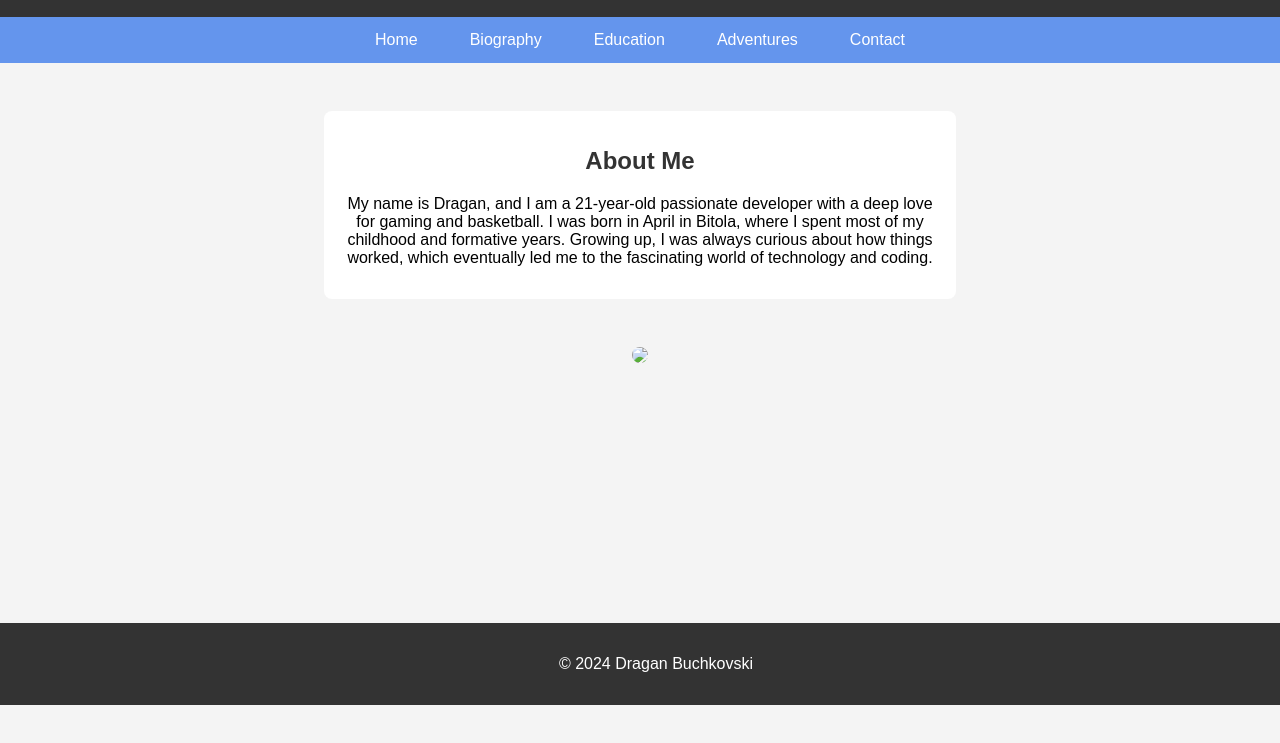
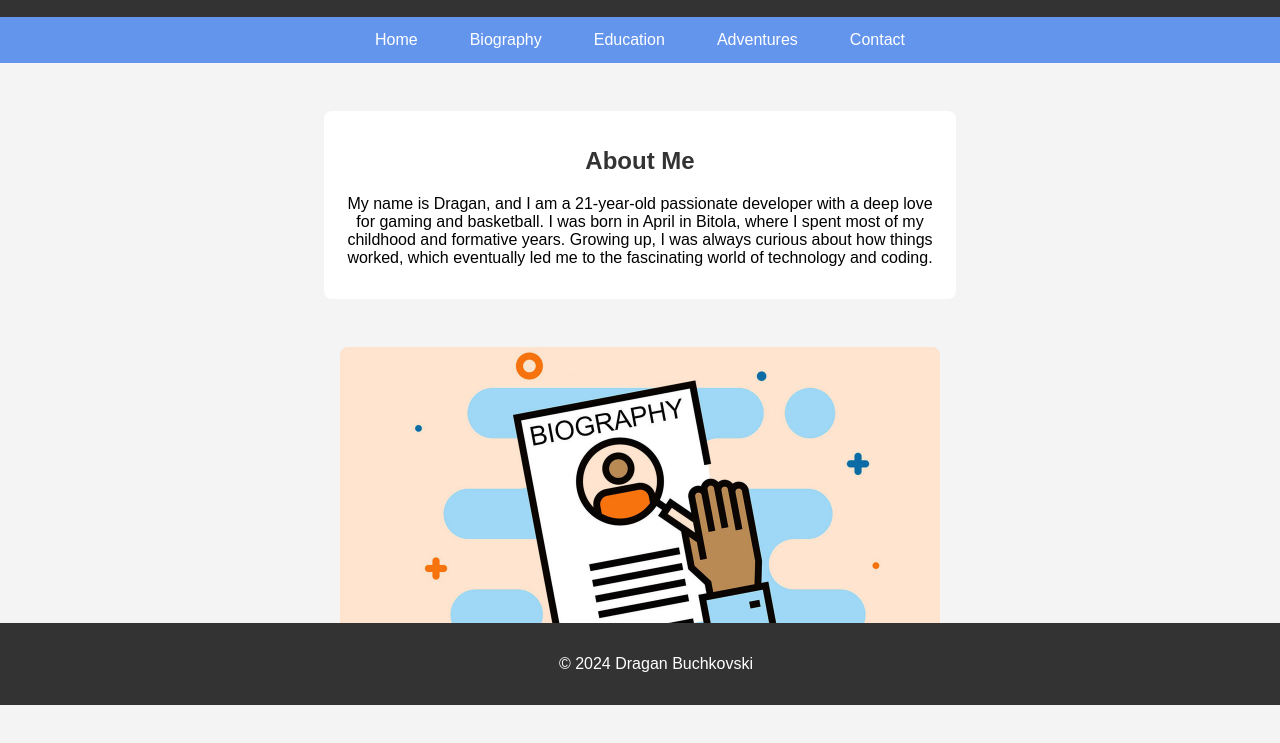
Before and after one commit to kranoxje/vebdizajn, a plain HTML site: page biography.html in a window 1280 px wide. Shown: the part 95-838 px from the top of the page. Before the commit the page ends 800 px from the top, so only its background shows below. Drawn offline with Linux system fonts and the light colour scheme; the site is published under a folder, as on GitHub Pages, so addresses that start at the root find nothing.

Commit message:
Update biography.html

```diff
--- a/biography.html
+++ b/biography.html
@@ -122,7 +122,7 @@
     </section>
 
     <div class="image-container">
-        <img src="/imgs/parts-of-a-biography_27c5571306.jpg" >
+        <img src="./imgs/parts-of-a-biography_27c5571306.jpg" >
     </div>
 
     <footer>
```
